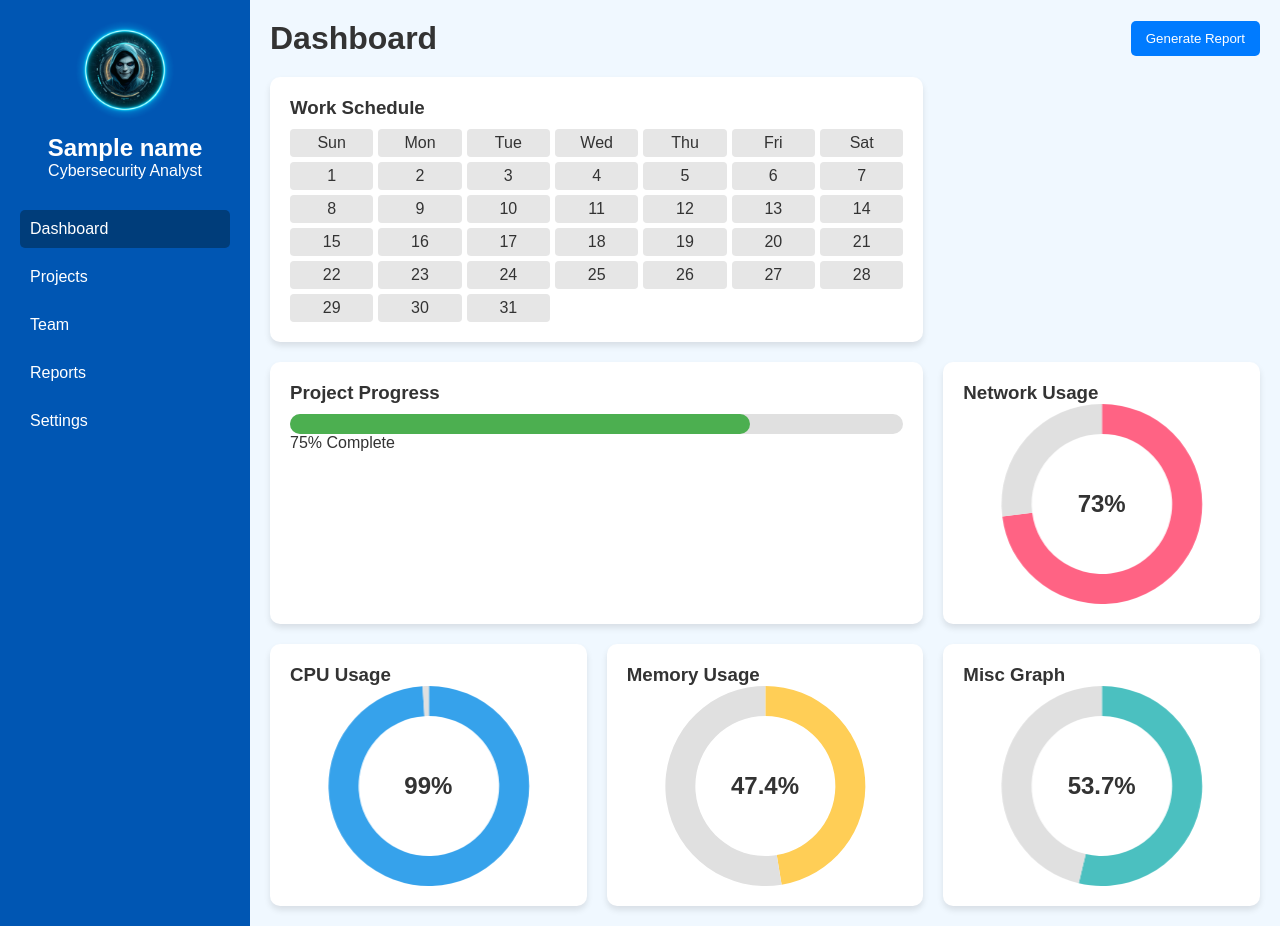
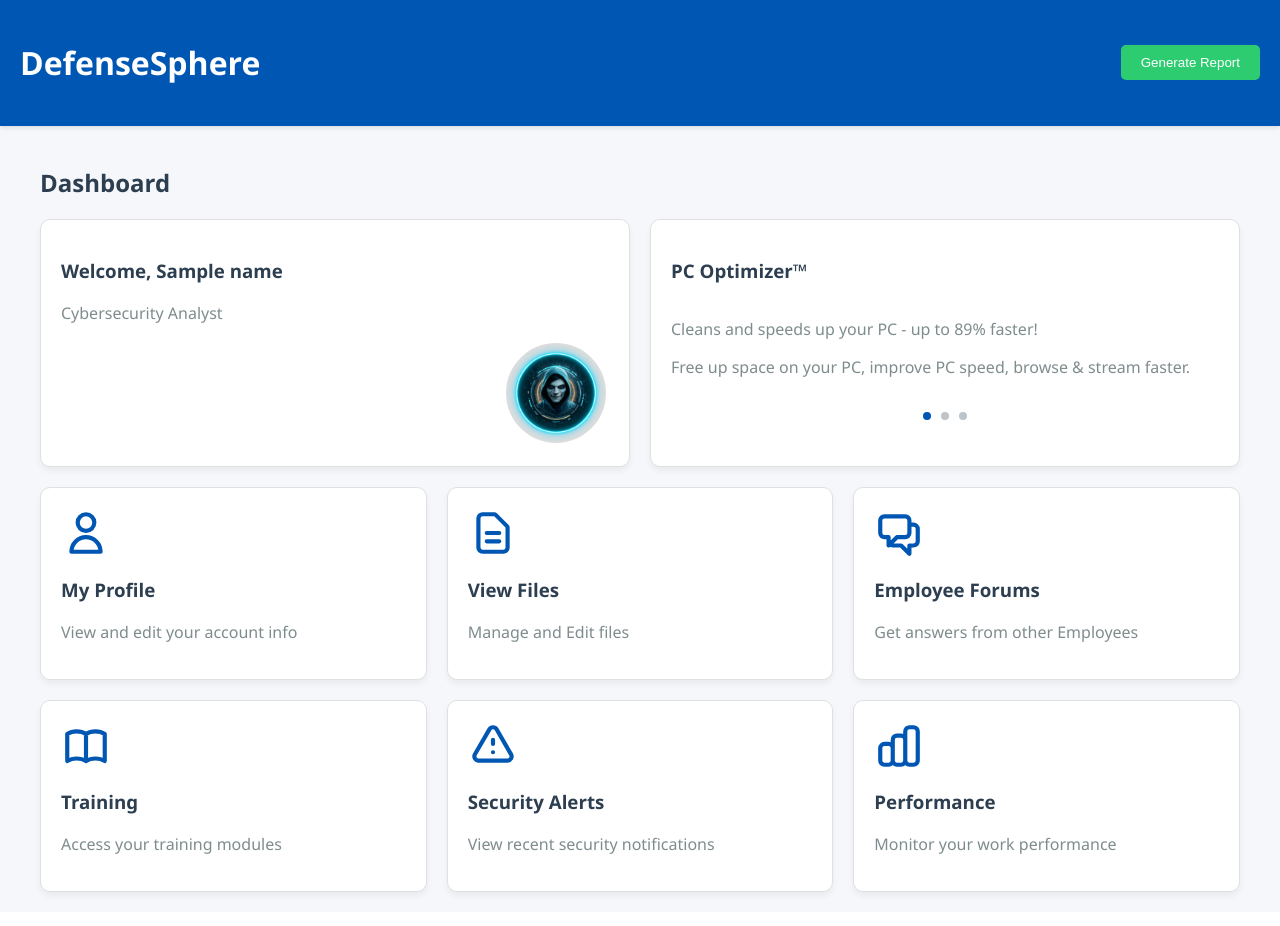
Before and after one commit to R0GU3x/Defense-Sphere, a Flask app: template templates/dashboard.html in a window 1280 px wide. After the commit the page ends 898 px from the top, so only its background shows below. Run offline with Flask 3, Linux system fonts and the light colour scheme; the template is opened without the code that fills it: most values are stand-ins (such as "Sample title", 1, 10 or a date in 2020).

Commit message:
Dashboard Structure Initiated

```diff
--- a/static/dashboard.css
+++ b/static/dashboard.css
@@ -1,141 +1,158 @@
-* {
+body {
+    font-family: 'Segoe UI', Tahoma, Geneva, Verdana, sans-serif;
     margin: 0;
     padding: 0;
-    box-sizing: border-box;
-}
-
-body {
-    font-family: Arial, sans-serif;
-    background-color: #f0f8ff;
+    background-color: #f5f7fa;
     color: #333;
 }
 
 .container {
-    display: flex;
-    min-height: 100vh;
+    max-width: 1200px;
+    margin: 0 auto;
+    padding: 20px;
 }
 
-.sidebar {
-    width: 250px;
+header {
     background-color: #0056b3;
     color: white;
     padding: 20px;
+    display: flex;
+    justify-content: space-between;
+    align-items: center;
+    box-shadow: 0 2px 4px rgba(0,0,0,0.1);
 }
 
-.profile {
-    text-align: center;
-    margin-bottom: 30px;
+.generate-report {
+    background-color: #2ecc71;
+    color: white;
+    border: none;
+    padding: 10px 20px;
+    border-radius: 5px;
+    cursor: pointer;
+    transition: background-color 0.3s ease;
+}
+
+.generate-report:hover {
+    background-color: #27ae60;
+}
+
+.main-sections {
+    display: flex;
+    gap: 20px;
+    margin-bottom: 20px;
+}
+
+h1 {
+    color: whitel;
+}
+.welcome-section, .optimizer-section {
+    flex: 1;
+    background-color: white;
+    padding: 20px;
+    border-radius: 10px;
+    border: 1px solid #e0e0e0;
+    box-shadow: 0 4px 6px rgba(0,0,0,0.05);
+    transition: box-shadow 0.3s ease;
+}
+
+.welcome-section:hover, .optimizer-section:hover {
+    box-shadow: 0 6px 8px rgba(0,0,0,0.1);
 }
 
 .profile-picture {
     width: 100px;
     height: 100px;
     border-radius: 50%;
-    margin-bottom: 10px;
+    background-color: #ddd;
+    float: right;
+    border: 3px solid #ffffff;
 }
 
-nav ul {
-    list-style-type: none;
-}
-
-nav ul li {
-    margin-bottom: 10px;
-}
-
-nav ul li a {
-    color: white;
-    text-decoration: none;
-    display: block;
-    padding: 10px;
-    border-radius: 5px;
-    transition: background-color 0.3s;
-}
-
-nav ul li a:hover, nav ul li a.active {
-    background-color: #003d7a;
-}
-
-main {
-    flex-grow: 1;
-    padding: 20px;
-}
-
-header {
-    display: flex;
-    justify-content: space-between;
-    align-items: center;
-    margin-bottom: 20px;
-}
-
-.btn {
-    background-color: #007bff;
-    color: white;
-    border: none;
-    padding: 10px 15px;
-    border-radius: 5px;
-    cursor: pointer;
-    transition: background-color 0.3s;
-}
-
-.btn:hover {
-    background-color: #0056b3;
-}
-
-.dashboard-grid {
+.card-grid {
     display: grid;
-    grid-template-columns: repeat(auto-fit, minmax(250px, 1fr));
+    grid-template-columns: repeat(3, 1fr);
     gap: 20px;
 }
 
 .card {
     background-color: white;
+    padding: 20px;
     border-radius: 10px;
-    padding: 20px;
-    box-shadow: 0 4px 6px rgba(0, 0, 0, 0.1);
+    box-shadow: 0 4px 6px rgba(0,0,0,0.05);
+    transition: transform 0.3s ease, box-shadow 0.3s ease;
+    border: 1px solid #e0e0e0;
 }
 
-.work-schedule, .progress-card {
-    grid-column: span 2;
+.card:hover {
+    transform: translateY(-5px);
+    box-shadow: 0 6px 8px rgba(0,0,0,0.1);
 }
 
-#calendar {
-    display: grid;
-    grid-template-columns: repeat(7, 1fr);
-    gap: 5px;
-    margin-top: 10px;
+.card-icon {
+    width: 50px;
+    height: 50px;
+    margin-bottom: 10px;
 }
 
-.calendar-day {
-    text-align: center;
-    padding: 5px;
-    background-color: #e6e6e6;
-    border-radius: 4px;
+.card-icon svg {
+    width: 100%;
+    height: 100%;
+    color: #0056b3;
 }
 
-.progress-bar {
-    background-color: #e0e0e0;
-    border-radius: 10px;
-    height: 20px;
-    margin-top: 10px;
-}
-
-.progress {
-    background-color: #4CAF50;
-    height: 100%;
-    border-radius: 10px;
-    width: 0;
-    transition: width 0.5s ease-in-out;
-}
-
-.circular-graph-container {
-    height: 200px;
+.optimizer-section {
     position: relative;
 }
 
-.circular-graph-container canvas {
+.slider {
+    position: relative;
+    overflow: hidden;
+    height: 100px;
+}
+
+.slide {
     position: absolute;
     top: 0;
     left: 0;
     width: 100%;
     height: 100%;
+    opacity: 0;
+    transition: opacity 0.5s ease-in-out;
 }
+
+.slide.active {
+    opacity: 1;
+}
+
+.slider-dots {
+    display: flex;
+    justify-content: center;
+    margin-top: 10px;
+}
+
+.dot {
+    width: 8px;
+    height: 8px;
+    border-radius: 50%;
+    background-color: #bdc3c7;
+    margin: 0 5px;
+    cursor: pointer;
+    transition: background-color 0.3s ease;
+}
+
+.dot.active {
+    background-color: #0056b3;
+}
+
+h2, h3 {
+    color: #2c3e50;
+}
+
+p {
+    color: #7f8c8d;
+}
+
+.card-grid a {
+    text-decoration: none;
+    color: inherit;
+}
--- a/static/dashboard.js
+++ b/static/dashboard.js
@@ -1,116 +1,33 @@
 document.addEventListener('DOMContentLoaded', function() {
-    generateCalendar();
-    updateProgress(75);
-    createCircularGraphs();
-});
+    // Simulating user data
+    // document.getElementById('user-name').textContent = 'John Doe';
 
-function generateCalendar() {
-    const calendar = document.getElementById('calendar');
-    const days = ['Sun', 'Mon', 'Tue', 'Wed', 'Thu', 'Fri', 'Sat'];
+    // Slider functionality
+    const slides = document.querySelectorAll('.slide');
+    const dotsContainer = document.querySelector('.slider-dots');
+    let currentSlide = 0;
 
-    days.forEach(day => {
-        const dayElement = document.createElement('div');
-        dayElement.textContent = day;
-        dayElement.classList.add('calendar-day');
-        calendar.appendChild(dayElement);
+    // Create dots
+    slides.forEach((_, index) => {
+        const dot = document.createElement('div');
+        dot.classList.add('dot');
+        if (index === 0) dot.classList.add('active');
+        dot.addEventListener('click', () => goToSlide(index));
+        dotsContainer.appendChild(dot);
     });
 
-    for (let i = 1; i <= 31; i++) {
-        const dateElement = document.createElement('div');
-        dateElement.textContent = i;
-        dateElement.classList.add('calendar-day');
-        calendar.appendChild(dateElement);
-    }
-}
-
-function updateProgress(percent) {
-    const progressBar = document.getElementById('project-progress');
-    const progressText = document.getElementById('progress-text');
-    progressBar.style.width = percent + '%';
-    progressText.textContent = percent + '% Complete';
-}
-
-
-time_interval = 2
-function createCircularGraphs() {
-    // Object to hold references to the charts
-    const charts = {};
-
-    function fetchData() {
-        fetch('/dashboard/data')
-            .then(response => response.json())
-            .then(data => {
-
-                const graphData = [
-                    { id: 'network-usage', value: data.net || 75, color: '#FF6384', label: 'Network Usage' },
-                    { id: 'cpu-usage', value: data.cpu || 10, color: '#36A2EB', label: 'CPU Usage' },
-                    { id: 'memory-usage', value: data.ram || 91, color: '#FFCE56', label: 'Memory Usage' },
-                    { id: 'misc-graph', value: data.rom || 100, color: '#4BC0C0', label: 'Misc Usage' }
-                ];
-
-                graphData.forEach(data => {
-                    const ctx = document.getElementById(data.id).getContext('2d');
-
-                    // Check if the chart already exists
-                    if (charts[data.id]) {
-                        // Update existing chart data
-                        charts[data.id].data.datasets[0].data[0] = data.value; // Update the value
-                        charts[data.id].data.datasets[0].data[1] = 100 - data.value; // Update the remaining value
-                        charts[data.id].update(); // Refresh the chart
-                    } else {
-                        // Create new chart if it doesn't exist
-                        const chart = new Chart(ctx, {
-                            type: 'doughnut',
-                            data: {
-                                labels: [data.label, 'Remaining'],
-                                datasets: [{
-                                    data: [data.value, 100 - data.value],
-                                    backgroundColor: [data.color, '#E0E0E0'],
-                                    borderWidth: 0
-                                }]
-                            },
-                            options: {
-                                cutout: '70%',
-                                responsive: true,
-                                maintainAspectRatio: false,
-                                plugins: {
-                                    legend: {
-                                        display: false
-                                    },
-                                    tooltip: {
-                                        enabled: false
-                                    }
-                                }
-                            }
-                        });
-
-                        // Store the chart instance in the charts object
-                        charts[data.id] = chart;
-                    }
-
-                    // Update percentage text in the center
-                    const container = document.getElementById(data.id).parentNode;
-                    const textElement = container.querySelector('.percentage-text') || document.createElement('div');
-                    textElement.className = 'percentage-text'; // Add a class for easy selection
-                    textElement.style.position = 'absolute';
-                    textElement.style.top = '50%';
-                    textElement.style.left = '50%';
-                    textElement.style.transform = 'translate(-50%, -50%)';
-                    textElement.style.fontSize = '24px';
-                    textElement.style.fontWeight = 'bold';
-                    textElement.textContent = `${data.value}%`;
-                    container.style.position = 'relative';
-                    container.appendChild(textElement);
-                });
-            })
-            .catch(error => {
-                console.error('Error:', error);
-            });
+    function goToSlide(n) {
+        slides[currentSlide].classList.remove('active');
+        document.querySelectorAll('.dot')[currentSlide].classList.remove('active');
+        currentSlide = (n + slides.length) % slides.length;
+        slides[currentSlide].classList.add('active');
+        document.querySelectorAll('.dot')[currentSlide].classList.add('active');
     }
 
-    // Initial fetch
-    fetchData();
+    function nextSlide() {
+        goToSlide(currentSlide + 1);
+    }
 
-    // Set interval to fetch data every second (1000 milliseconds)
-    setInterval(fetchData, time_interval*1000);
-}
+    // Auto-advance slides every 5 seconds
+    setInterval(nextSlide, 5000);
+});
--- a/static/login-page.js
+++ b/static/login-page.js
@@ -16,7 +16,7 @@ document.addEventListener("DOMContentLoaded", function() {
         });
 
         // Send POST request to /login
-        const loginResponse = fetch('/login', {
+        await fetch('/login', {
             method: 'POST',
             headers: {
                 'Content-Type': 'application/x-www-form-urlencoded',
--- a/templates/dashboard.html
+++ b/templates/dashboard.html
@@ -3,72 +3,100 @@
 <head>
     <meta charset="UTF-8">
     <meta name="viewport" content="width=device-width, initial-scale=1.0">
-    <title>Employee Dashboard - Cybersecurity</title>
+    <title>DefenseSphere Employee Dashboard</title>
     <link rel="stylesheet" href="/static/dashboard.css">
 </head>
 <body>
+    <header>
+        <h1>DefenseSphere</h1>
+        <button class="generate-report">Generate Report</button>
+    </header>
     <div class="container">
-        <div class="sidebar">
-            <div class="profile">
-                <img src="/static/images/avatar/anonymous.png" alt="Employee Photo" class="profile-picture">
-                <h2>{{ name }}</h2>
-                <p>Cybersecurity Analyst</p>
+        <h2>Dashboard</h2>
+        <div class="main-sections">
+            <div class="welcome-section">
+                <div>
+                    <h3>Welcome, <span id="user-name">{{ name }}</span></h3>
+                    <p>Cybersecurity Analyst</p>
+                </div>
+                <div class="profile-picturei"><img src="/static/images/avatar/anonymous.png" alt="Employee Photo" class="profile-picture"></div>
             </div>
-            <nav>
-                <ul>
-                    <li><a href="#" class="active">Dashboard</a></li>
-                    <li><a href="#">Projects</a></li>
-                    <li><a href="#">Team</a></li>
-                    <li><a href="#">Reports</a></li>
-                    <li><a href="#">Settings</a></li>
-                </ul>
-            </nav>
-        </div>
-        <main>
-            <header>
-                <h1>Dashboard</h1>
-                <button class="btn">Generate Report</button>
-            </header>
-            <div class="dashboard-grid">
-                <div class="card work-schedule">
-                    <h3>Work Schedule</h3>
-                    <div id="calendar"></div>
-                </div>
-                <div class="card progress-card">
-                    <h3>Project Progress</h3>
-                    <div class="progress-bar">
-                        <div class="progress" id="project-progress"></div>
+             <div class="optimizer-section">
+                <h3>PC Optimizer™</h3>
+                <div class="slider">
+                    <div class="slide active">
+                        <p>Cleans and speeds up your PC - up to 89% faster!</p>
+                        <p>Free up space on your PC, improve PC speed, browse & stream faster.</p>
                     </div>
-                    <p id="progress-text">0% Complete</p>
-                </div>
-                <div class="card graph-card">
-                    <h3>Network Usage</h3>
-                    <div class="circular-graph-container">
-                        <canvas id="network-usage"></canvas>
+                    <div class="slide">
+                        <p>Advanced system cleanup and optimization tools.</p>
+                        <p>Remove junk files, optimize startup, and enhance overall performance.</p>
+                    </div>
+                    <div class="slide">
+                        <p>Real-time system monitoring and protection.</p>
+                        <p>Keep your PC running smoothly with automatic maintenance and updates.</p>
                     </div>
                 </div>
-                <div class="card graph-card">
-                    <h3>CPU Usage</h3>
-                    <div class="circular-graph-container">
-                        <canvas id="cpu-usage"></canvas>
-                    </div>
+                <div class="slider-dots"></div>
+             </div>
+        </div>
+        <div class="card-grid">
+            <a href="/MyProfile" class="card">
+                <div class="card-icon">
+                    <svg xmlns="http://www.w3.org/2000/svg" fill="none" viewBox="0 0 24 24" stroke="currentColor">
+                        <path stroke-linecap="round" stroke-linejoin="round" stroke-width="2" d="M16 7a4 4 0 11-8 0 4 4 0 018 0zM12 14a7 7 0 00-7 7h14a7 7 0 00-7-7z" />
+                    </svg>
                 </div>
-                <div class="card graph-card">
-                    <h3>Memory Usage</h3>
-                    <div class="circular-graph-container">
-                        <canvas id="memory-usage"></canvas>
-                    </div>
+                <h3>My Profile</h3>
+                <p>View and edit your account info</p>
+            </a>
+            <a href="/ViewFiles" class="card">
+                <div class="card-icon">
+                    <svg xmlns="http://www.w3.org/2000/svg" fill="none" viewBox="0 0 24 24" stroke="currentColor">
+                        <path stroke-linecap="round" stroke-linejoin="round" stroke-width="2" d="M9 12h6m-6 4h6m2 5H7a2 2 0 01-2-2V5a2 2 0 012-2h5.586a1 1 0 01.707.293l5.414 5.414a1 1 0 01.293.707V19a2 2 0 01-2 2z" />
+                    </svg>
                 </div>
-                <div class="card graph-card">
-                    <h3>Misc Graph</h3>
-                    <div class="circular-graph-container">
-                        <canvas id="misc-graph"></canvas>
-                    </div>
+                <h3>View Files</h3>
+                <p>Manage and Edit files</p>
+            </a>
+            <a href="/EmployeeForum" class="card">
+                <div class="card-icon">
+                    <svg xmlns="http://www.w3.org/2000/svg" fill="none" viewBox="0 0 24 24" stroke="currentColor">
+                        <path stroke-linecap="round" stroke-linejoin="round" stroke-width="2" d="M17 8h2a2 2 0 012 2v6a2 2 0 01-2 2h-2v4l-4-4H9a1.994 1.994 0 01-1.414-.586m0 0L11 14h4a2 2 0 002-2V6a2 2 0 00-2-2H5a2 2 0 00-2 2v6a2 2 0 002 2h2v4l.586-.586z" />
+                    </svg>
                 </div>
-            </div>
-        </main>
+                <h3>Employee Forums</h3>
+                <p>Get answers from other Employees</p>
+            </a>
+            <a href="/Training" class="card">
+                <div class="card-icon">
+                    <svg xmlns="http://www.w3.org/2000/svg" fill="none" viewBox="0 0 24 24" stroke="currentColor">
+                        <path stroke-linecap="round" stroke-linejoin="round" stroke-width="2" d="M12 6.253v13m0-13C10.832 5.477 9.246 5 7.5 5S4.168 5.477 3 6.253v13C4.168 18.477 5.754 18 7.5 18s3.332.477 4.5 1.253m0-13C13.168 5.477 14.754 5 16.5 5c1.747 0 3.332.477 4.5 1.253v13C19.832 18.477 18.247 18 16.5 18c-1.746 0-3.332.477-4.5 1.253" />
+                    </svg>
+                </div>
+                <h3>Training</h3>
+                <p>Access your training modules</p>
+            </a>
+            <a href="/SecurityAlert" class="card">
+                <div class="card-icon">
+                    <svg xmlns="http://www.w3.org/2000/svg" fill="none" viewBox="0 0 24 24" stroke="currentColor">
+                        <path stroke-linecap="round" stroke-linejoin="round" stroke-width="2" d="M12 9v2m0 4h.01m-6.938 4h13.856c1.54 0 2.502-1.667 1.732-3L13.732 4c-.77-1.333-2.694-1.333-3.464 0L3.34 16c-.77 1.333.192 3 1.732 3z" />
+                    </svg>
+                </div>
+                <h3>Security Alerts</h3>
+                <p>View recent security notifications</p>
+            </a>
+            <a href="/Performance" class="card">
+                <div class="card-icon">
+                    <svg xmlns="http://www.w3.org/2000/svg" fill="none" viewBox="0 0 24 24" stroke="currentColor">
+                        <path stroke-linecap="round" stroke-linejoin="round" stroke-width="2" d="M9 19v-6a2 2 0 00-2-2H5a2 2 0 00-2 2v6a2 2 0 002 2h2a2 2 0 002-2zm0 0V9a2 2 0 012-2h2a2 2 0 012 2v10m-6 0a2 2 0 002 2h2a2 2 0 002-2m0 0V5a2 2 0 012-2h2a2 2 0 012 2v14a2 2 0 01-2 2h-2a2 2 0 01-2-2z" />
+                    </svg>
+                </div>
+                <h3>Performance</h3>
+                <p>Monitor your work performance</p>
+            </a>
+        </div>
     </div>
-    <script src="https://cdn.jsdelivr.net/npm/chart.js"></script>
     <script src="/static/dashboard.js"></script>
 </body>
 </html>
```
Also changed, not shown: core/NetSniff.py (added, +60 -0 lines).
